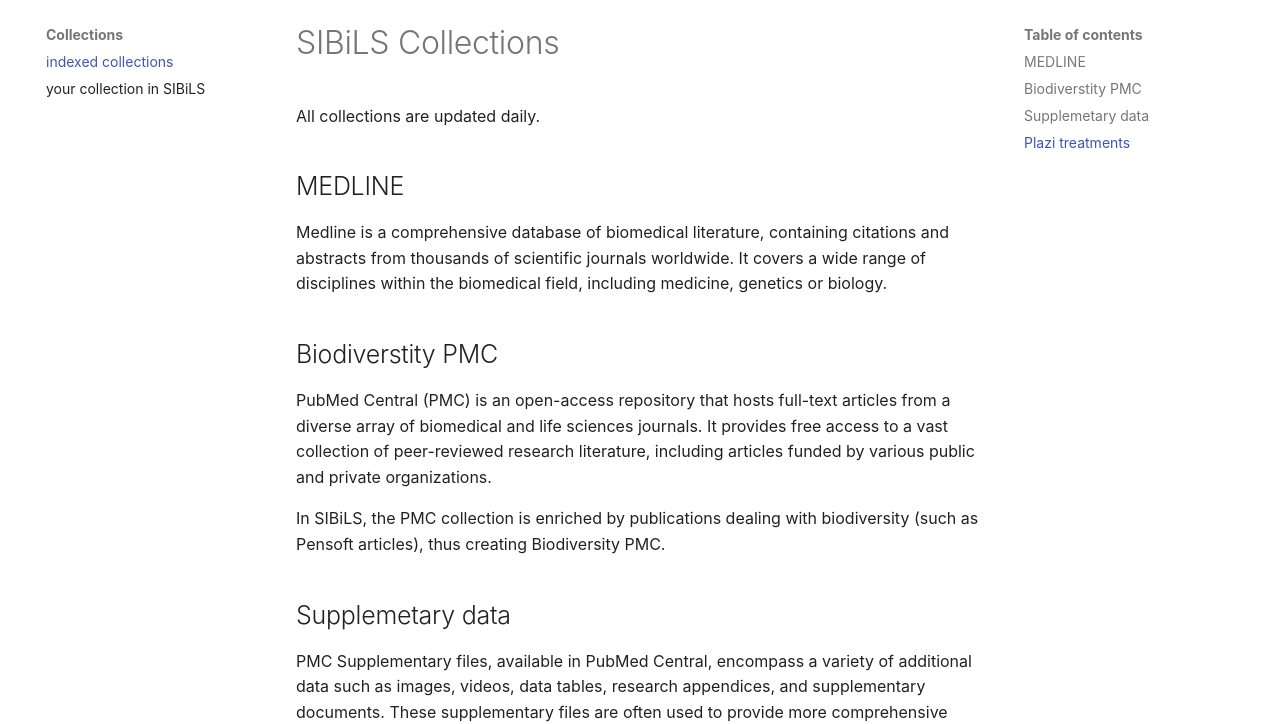
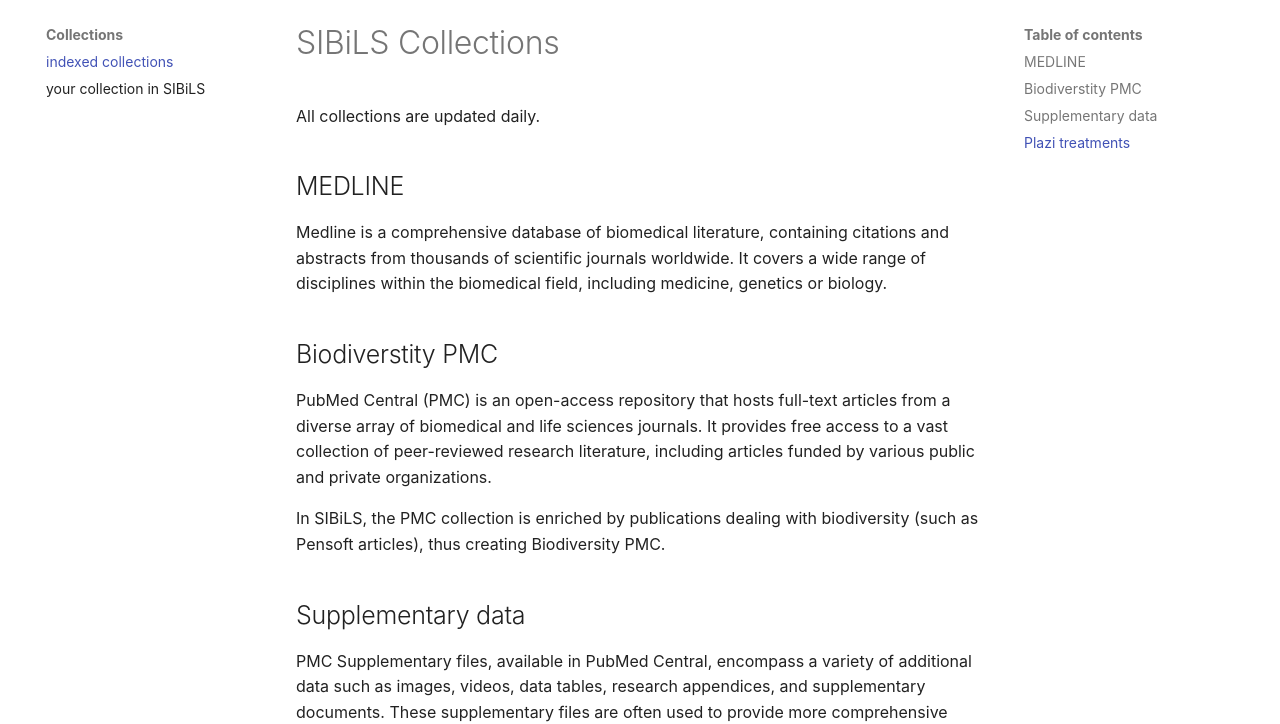
Before and after one commit to sibils/sibils-website, an MkDocs documentation site: the page built from docs/doc/collections/indexed.md, in a window 1280 px wide and 1327 px high. Shown: the part 124-848 px from the top of the window. Built offline with MkDocs 1.6.1 and Material for MkDocs 9.7.7, drawn with Linux system fonts in a browser that asks for light colours.

Commit message:
coquilles

```diff
--- a/docs/doc/collections/indexed.md
+++ b/docs/doc/collections/indexed.md
@@ -12,7 +12,7 @@
 
 In SIBiLS, the PMC collection is enriched by publications dealing with biodiversity (such as Pensoft articles), thus creating Biodiversity PMC.
 
-## Supplemetary data
+## Supplementary data
 
 PMC Supplementary files, available in PubMed Central, encompass a variety of additional data such as images, videos, data tables, research appendices, and supplementary documents. These supplementary files are often used to provide more comprehensive context to a scientific article or to share raw data, detailed methods, or additional analyses, but are not included in the main manuscript.
 
```
